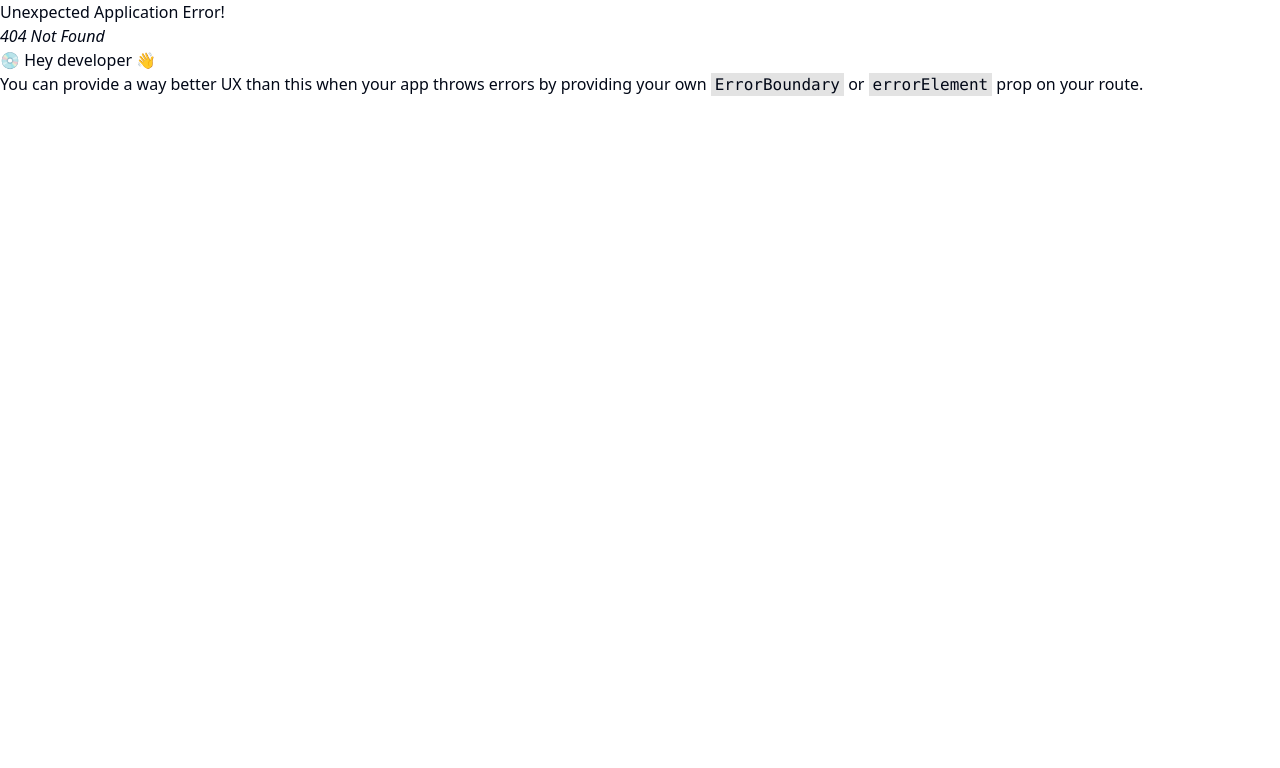
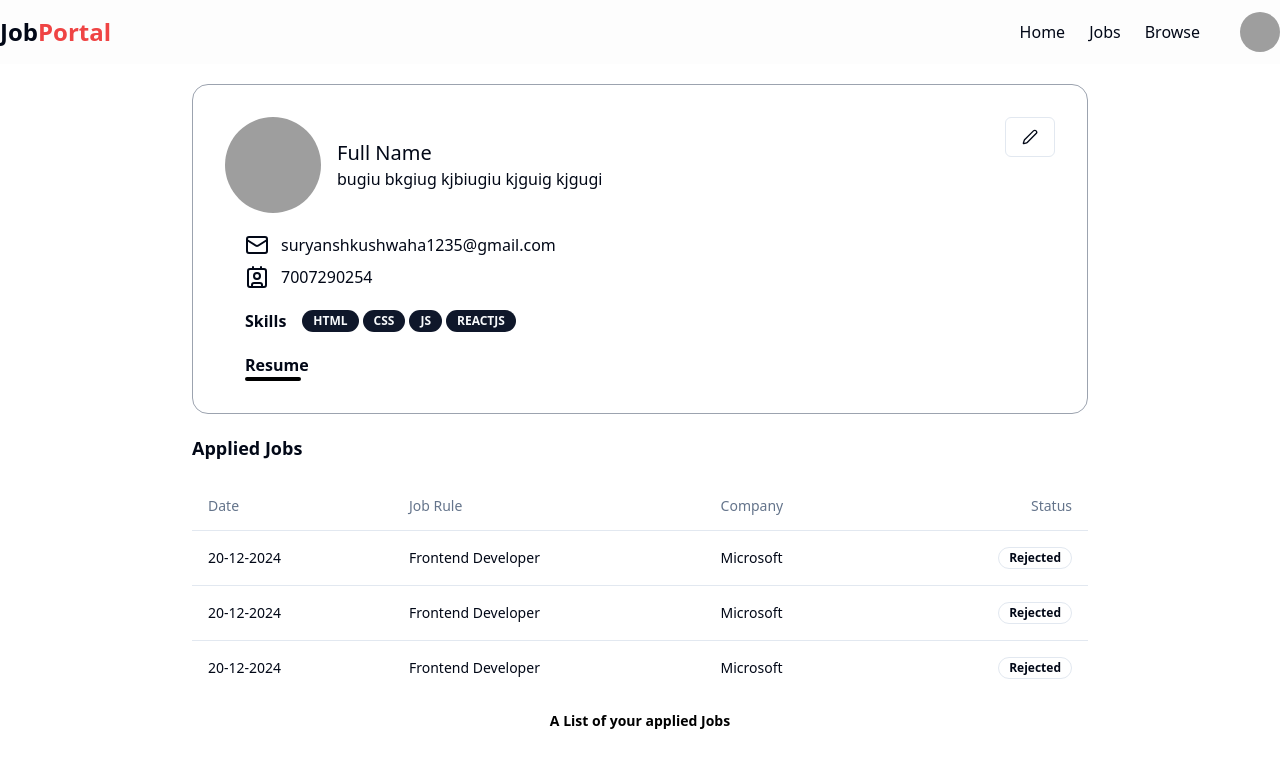
Before and after one commit to Suryansh8090/Job-Portal, a React (Vite) app in the folder Frontend/: page /profile in a window 1280 px wide. Before the commit this address had no page. Shown: the top 768 px of the page. Built offline with nearby package versions, Linux system fonts and the light colour scheme; grey boxes are pictures that could not be loaded.

Commit message:
Add Profile Features

```diff
--- a/Frontend/src/layout/Navbar.jsx
+++ b/Frontend/src/layout/Navbar.jsx
@@ -70,7 +70,7 @@ function Navbar() {
                 <div className="flex flex-col my-2 text-gray-600">
                   <div className="flex w-fit items-center gap-1 cursor-pointer">
                     <User2 />
-                    <Button variant="link">View Profile!</Button>
+                    <Button variant="link"><Link to= "/profile">View Profile</Link></Button>
                   </div>
                   <div className="flex w-fit items-center gap-1 cursor-pointer">
                     <LogOut />
--- /dev/null
+++ b/Frontend/src/profile/Profile.jsx
@@ -0,0 +1,75 @@
+import { Avatar, AvatarImage } from "@/components/ui/avatar";
+import { Badge } from "@/components/ui/badge";
+import { Button } from "@/components/ui/button";
+import { Label } from "@/components/ui/label";
+import Navbar from "@/layout/Navbar";
+import { Contact, Mail, Pen } from "lucide-react";
+import React from "react";
+import AppliedJob from "./components/AppliedJobTable";
+
+function Profile() {
+  const skills = ["HTML", "CSS", "JS", "REACTJS"];
+  const isResume = true;
+  return (
+    <>
+      <Navbar />
+      <div className="max-w-4xl mx-auto bg-white border  border-gray-400 rounded-2xl my-5  p-8">
+        <div className="flex justify-between">
+          <div className="flex items-center gap-4">
+            <Avatar className="w-24 h-24">
+              <AvatarImage src="https://encrypted-tbn0.gstatic.com/images?q=tbn:ANd9GcRuOC-Wr4_60z9IYM0ftBso6_uhi8_mNq7LWg&s" />
+            </Avatar>
+            <div>
+              <h1 className="font-medium text-xl">Full Name</h1>
+              <p>bugiu bkgiug kjbiugiu kjguig kjgugi</p>
+            </div>
+          </div>
+          <Button className="text-right" variant="outline">
+            <Pen />
+          </Button>
+        </div>
+        <div className="mx-5 my-5">
+          <div className="flex items-center gap-3 my-2">
+            <Mail />
+            <span>suryanshkushwaha1235@gmail.com</span>
+          </div>
+          <div className="flex items-center gap-3">
+            <Contact />
+            <span>7007290254</span>
+          </div>
+        </div>
+        <div className=" flex mx-5  gap-4 my-5">
+          <h1 className="font-semibold">Skills</h1>
+          <div className="flex items-center gap-1">
+            {skills.length !== 0 ? (
+              skills.map((item, index) => <Badge key={index}>{item}</Badge>)
+            ) : (
+              <span>NA</span>
+            )}
+          </div>
+        </div>
+        <div className="grid w-full max-w-sm item-center gap-1.5 mx-5">
+          {isResume ? (
+            <a
+              target="blank"
+              className="text-md font-bold hover:text-blue-500"
+              href="https://encrypted-tbn0.gstatic.com/images?q=tbn:ANd9GcRuOC-Wr4_60z9IYM0ftBso6_uhi8_mNq7LWg&s"
+            >
+              Resume
+              <hr className=" w-14 h-1 bg-black  border-0 rounded" />
+            </a>
+          ) : (
+            <span>NA</span>
+          )}
+        </div>
+      </div>
+      <div className="mx-auto max-w-4xl bg-white rounded-2xl ">
+        {/* Application Table  */}
+        <h1 className="font-bold text-lg my-5">Applied Jobs</h1>
+        <AppliedJob />
+      </div>
+    </>
+  );
+}
+
+export default Profile;
--- /dev/null
+++ b/Frontend/src/profile/components/AppliedJobTable.jsx
@@ -0,0 +1,43 @@
+import { Badge } from "@/components/ui/badge";
+import {
+  Table,
+  TableBody,
+  TableCaption,
+  TableCell,
+  TableHead,
+  TableHeader,
+  TableRow,
+} from "@/components/ui/table";
+import React from "react";
+
+function AppliedJob() {
+  return (
+    <>
+      <Table>
+        <TableCaption className='font-semibold text-black'>A List of your applied Jobs</TableCaption>
+        <TableHeader>
+          <TableRow>
+            <TableHead>Date</TableHead>
+            <TableHead>Job Rule</TableHead>
+            <TableHead>Company</TableHead>
+            <TableHead className="text-right">Status</TableHead>
+          </TableRow>
+        </TableHeader>
+        <TableBody>
+          {[1, 2, 3].map((item, index) => (
+            <TableRow key={index}>
+              <TableCell>20-12-2024</TableCell>
+              <TableCell>Frontend Developer</TableCell>
+              <TableCell>Microsoft</TableCell>
+              <TableCell className="text-right">
+                <Badge variant='outline'>Rejected</Badge>
+              </TableCell>
+            </TableRow>
+          ))}
+        </TableBody>
+      </Table>
+    </>
+  );
+}
+
+export default AppliedJob;
--- a/Frontend/src/routes/index.jsx
+++ b/Frontend/src/routes/index.jsx
@@ -4,6 +4,7 @@ import Login from "../authentication/Login";
 import Signup from "../authentication/Signup";
 import Jobs from "@/home/NavComponent/Jobs/Jobs";
 import Browse from "@/home/NavComponent/Browse/Browse";
+import Profile from "@/profile/Profile";
 
 
 
@@ -27,6 +28,10 @@ const appRoute = createBrowserRouter([
     {
         path:'/browse',
         element: <Browse/>
+    },
+    {
+        path: '/profile',
+        element: <Profile/>
     }
 
 
```
